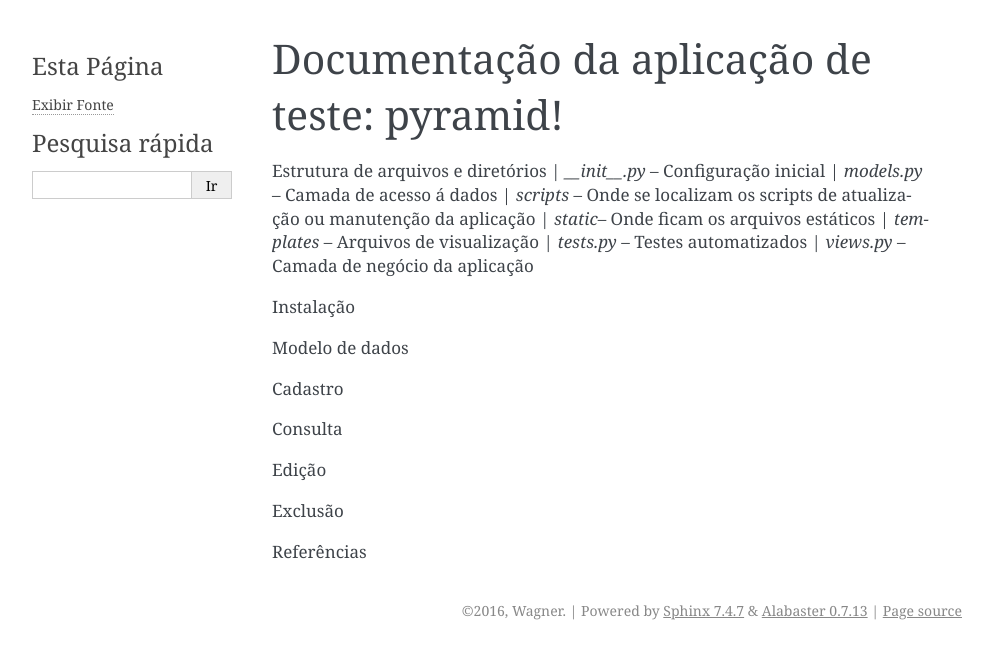
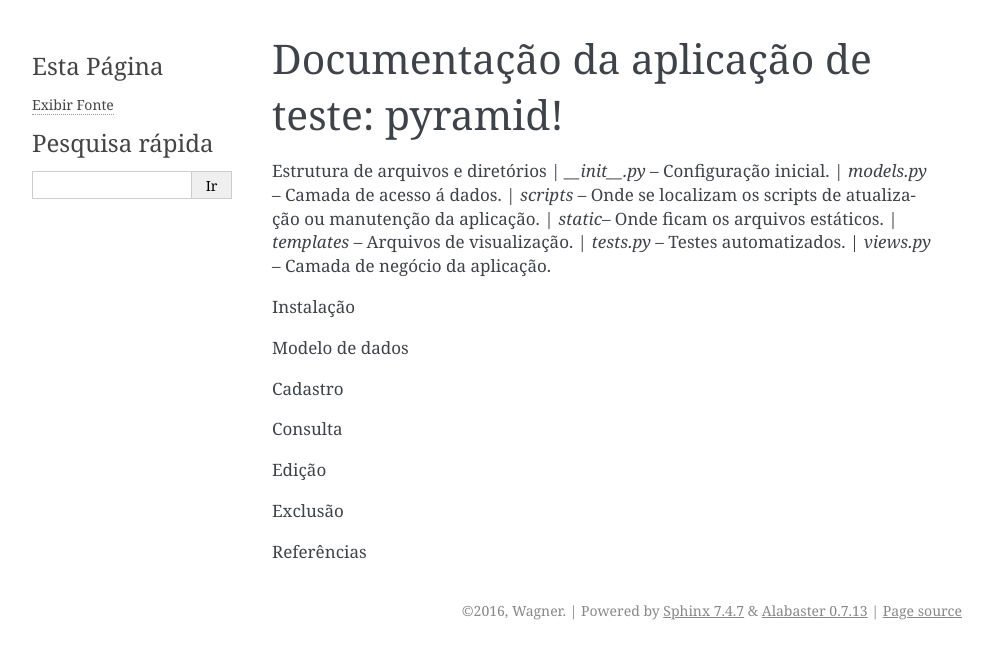
Before and after one commit to wagnerwar/piramid, a Sphinx documentation site: the page built from docs/index.rst, in a window 1280 px wide. Shown: the top 659 px of the page, without its empty margins (148-1140 px from the left). Built offline with Sphinx 7.4.7, drawn with Linux system fonts in a browser that asks for light colours.

Commit message:
Comitando alterações

```diff
--- a/docs/index.rst
+++ b/docs/index.rst
@@ -7,13 +7,13 @@
 ===================================
 
 Estrutura de arquivos e diretórios
-| *__init__.py* -- Configuração inicial
-| *models.py* -- Camada de acesso á dados
-| *scripts* -- Onde se localizam os scripts de atualização ou manutenção da aplicação
-| *static*-- Onde ficam os arquivos estáticos
-| *templates* -- Arquivos de visualização
-| *tests.py* -- Testes automatizados
-| *views.py* -- Camada de negócio da aplicação
+| *__init__.py* -- Configuração inicial.
+| *models.py* -- Camada de acesso á dados.
+| *scripts* -- Onde se localizam os scripts de atualização ou manutenção da aplicação.
+| *static*-- Onde ficam os arquivos estáticos.
+| *templates* -- Arquivos de visualização.
+| *tests.py* -- Testes automatizados.
+| *views.py* -- Camada de negócio da aplicação.
 
 Instalação
 
```
